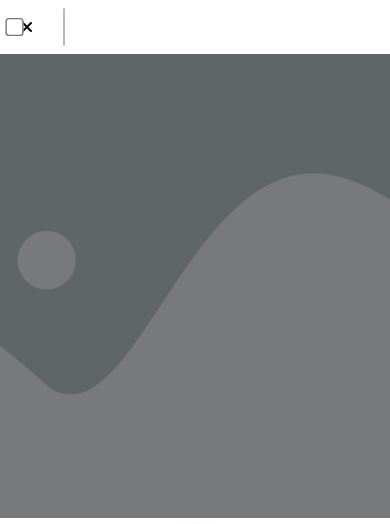
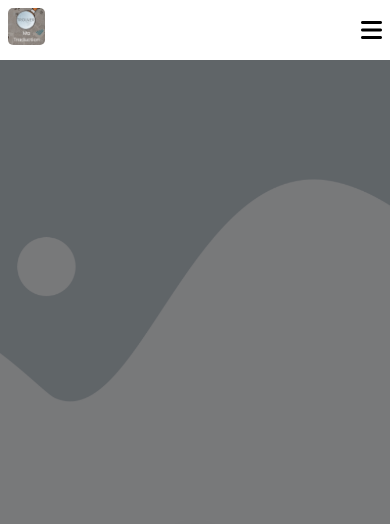
Before and after one commit to Luna-bf/Trouver-ma-traduction, a PHP site: page /front/profile.html in a window 390 px wide. Shown: the top 524 px of the page. Run offline with PHP 8.4, Linux system fonts and the light colour scheme; style sheets or scripts are compiled from the project's sources; some libraries are stand-ins or nearby versions; some web fonts are replaced.

Commit message:
Added a responsive navbar

```diff
--- a/assets/style/components/_header.scss
+++ b/assets/style/components/_header.scss
@@ -13,6 +13,7 @@ header {
 /***NAV***/
 nav {
     // justify-content: space-between;
+    align-items: center;
     padding: 8px;
 }
 
@@ -33,8 +34,8 @@ nav {
 
 .profile-picture-figure {
     align-items: center;
-    width: 4.7%;
-    margin-left: 20em;
+    width: 4%;
+    margin-left: 320px;
 }
 
 .profile-picture-figure a>img {
@@ -42,12 +43,34 @@ nav {
     border-radius: 50%;
 }
 
+.open-menu,
+.close-menu {
+    display: none;
+    font-size: 1.5rem;
+    cursor: pointer;
+}
+
+.open-menu {
+    color: #000000;
+}
+
+.close-menu {
+    position: absolute;
+    color: #fff;
+    top: 20px;
+    right: 20px;
+}
+
+#check {
+    display: none;
+}
+
 
 /*** SEARCH FORM (input) ***/
 
 /***Form***/
 .search-form {
-    width: 30%;
+    width: 25%;
     margin-left: 15px;
 }
 
@@ -71,3 +94,56 @@ nav {
     font-style: normal;
     color: variables.$input-text-color;
 }
+
+
+// Responsive
+@media screen and (max-width: 576px) {
+
+    nav {
+        justify-content: space-between;
+    }
+
+    nav .input-and-profile {
+        position: fixed;
+        top: 0;
+        right: -100%;
+        z-index: 100;
+        flex-direction: column;
+        justify-content: flex-start;
+        width: 70%;
+        height: 100vh;
+        font-size: 21px;
+        background-color: #000000;
+        transition: all 0.2 ease-in-out;
+    }
+
+    .open-menu,
+    .close-menu {
+        display: block;
+    }
+
+    #check:checked~.input-and-profile {
+        right: 0;
+    }
+
+    .search-form {
+        width: 80%;
+        padding: 0;
+        margin: 100px 0 0 0;
+    }
+
+    .nav-logo-figure {
+        width: 10%;
+    }
+
+    .input-wrapper {
+        width: 100%;
+        flex-direction: row;
+    }
+
+    .profile-picture-figure {
+        align-items: center;
+        width: 20%;
+        margin: 20px 0 0 0;
+    }
+}
```
